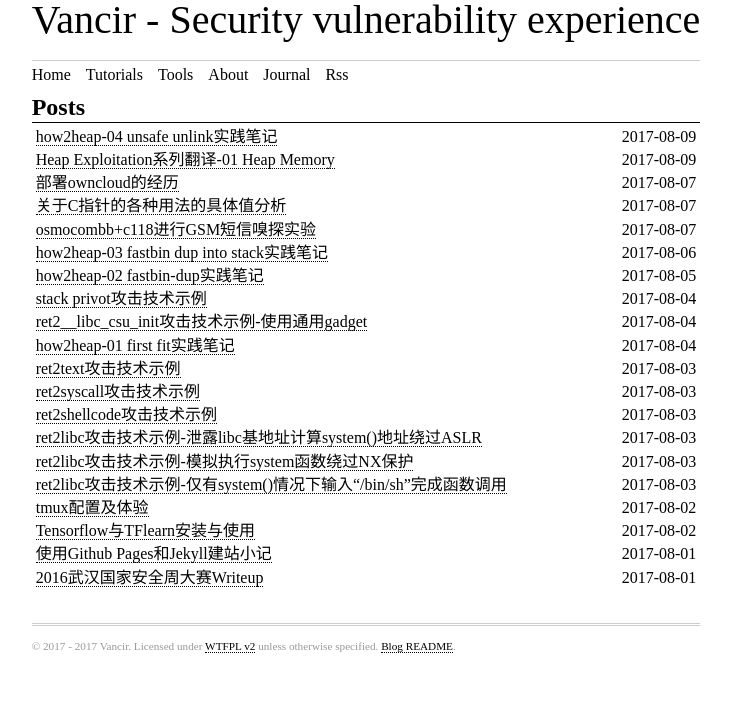
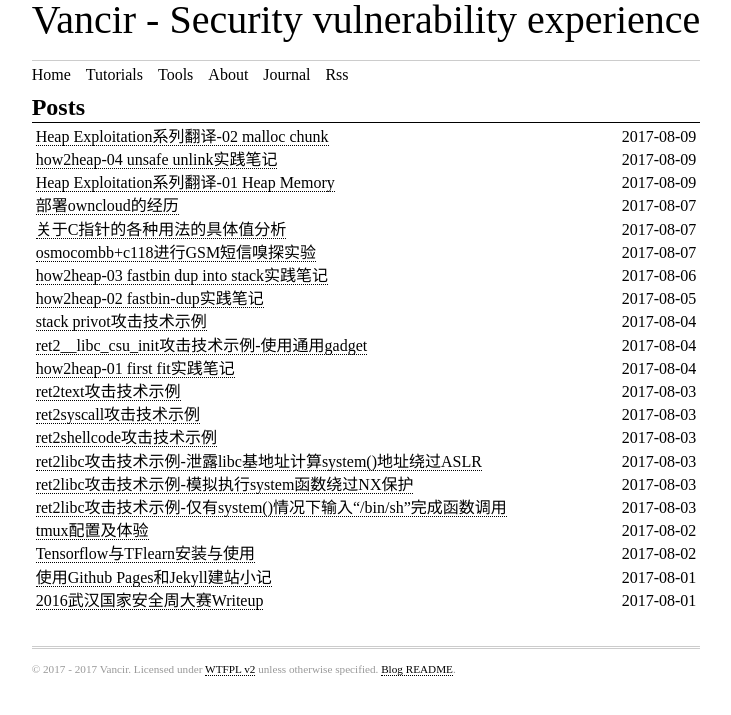
Before and after one commit to Trietptm-on-Coding-Algorithms/vancir.github.io, a Jekyll site: the page built from index.html, in a window 1280 px wide. Shown: the top 715 px of the page, without its empty margins (274-1005 px from the left). Built offline with Jekyll 4.4.1, drawn with Linux system fonts in a browser that asks for light colours; some web fonts are replaced; some of the changed lines change nothing that is shown.

Commit message:
added malloc chunk

````diff
--- /dev/null
+++ b/_posts/2017-08-09-malloc-chunk.md
@@ -0,0 +1,76 @@
+---
+title: Heap Exploitation系列翻译-02 malloc chunk
+time: 2017-08-09
+tags: [CTF, pwn, heap]
+layout: post
+categories: posts
+---
+
+# malloc_chunk
+
+以下结构体代表在内存中的一块特定堆块(chunk)，有些结构体成员对于已分配和未分配的堆块有着不同的意义。
+
+```c
+struct malloc_chunk {
+  INTERNAL_SIZE_T      mchunk_prev_size;  /* Size of previous chunk (if free).  */
+  INTERNAL_SIZE_T      mchunk_size;       /* Size in bytes, including overhead. */
+  struct malloc_chunk* fd;                /* double links -- used only if free. */
+  struct malloc_chunk* bk;
+  /* Only used for large blocks: pointer to next larger size.  */
+  struct malloc_chunk* fd_nextsize; /* double links -- used only if free. */
+  struct malloc_chunk* bk_nextsize;
+};
+
+typedef struct malloc_chunk* mchunkptr;
+```
+
+## Allocated chunk
+
+```
+    chunk-> +-+-+-+-+-+-+-+-+-+-+-+-+-+-+-+-+-+-+-+-+-+-+-+-+-+-+-+-+-+-+-+-+
+            |             Size of previous chunk, if unallocated (P clear)  |
+            +-+-+-+-+-+-+-+-+-+-+-+-+-+-+-+-+-+-+-+-+-+-+-+-+-+-+-+-+-+-+-+-+
+            |             Size of chunk, in bytes                     |A|M|P|
+      mem-> +-+-+-+-+-+-+-+-+-+-+-+-+-+-+-+-+-+-+-+-+-+-+-+-+-+-+-+-+-+-+-+-+
+            |             User data starts here...                          .
+            .                                                               .
+            .             (malloc_usable_size() bytes)                      .
+            .                                                               |
+nextchunk-> +-+-+-+-+-+-+-+-+-+-+-+-+-+-+-+-+-+-+-+-+-+-+-+-+-+-+-+-+-+-+-+-+
+            |             (size of chunk, but used for application data)    |
+            +-+-+-+-+-+-+-+-+-+-+-+-+-+-+-+-+-+-+-+-+-+-+-+-+-+-+-+-+-+-+-+-+
+            |             Size of next chunk, in bytes                |A|0|1|
+            +-+-+-+-+-+-+-+-+-+-+-+-+-+-+-+-+-+-+-+-+-+-+-+-+-+-+-+-+-+-+-+-+
+```
+
+要注意已分配堆块的数据是如何使用下一个堆块的第一个属性(`mchunk_prev_size`)的。`mem` 是返回给用户的指针。
+
+## Free chunk
+
+        chunk-> +-+-+-+-+-+-+-+-+-+-+-+-+-+-+-+-+-+-+-+-+-+-+-+-+-+-+-+-+-+-+-+-+
+                |             Size of previous chunk, if unallocated (P clear)  |
+                +-+-+-+-+-+-+-+-+-+-+-+-+-+-+-+-+-+-+-+-+-+-+-+-+-+-+-+-+-+-+-+-+
+        `head:' |             Size of chunk, in bytes                     |A|0|P|
+          mem-> +-+-+-+-+-+-+-+-+-+-+-+-+-+-+-+-+-+-+-+-+-+-+-+-+-+-+-+-+-+-+-+-+
+                |             Forward pointer to next chunk in list             |
+                +-+-+-+-+-+-+-+-+-+-+-+-+-+-+-+-+-+-+-+-+-+-+-+-+-+-+-+-+-+-+-+-+
+                |             Back pointer to previous chunk in list            |
+                +-+-+-+-+-+-+-+-+-+-+-+-+-+-+-+-+-+-+-+-+-+-+-+-+-+-+-+-+-+-+-+-+
+                |             Unused space (may be 0 bytes long)                .
+                .                                                               .
+                .                                                               |
+    nextchunk-> +-+-+-+-+-+-+-+-+-+-+-+-+-+-+-+-+-+-+-+-+-+-+-+-+-+-+-+-+-+-+-+-+
+        `foot:' |             Size of chunk, in bytes                           |
+                +-+-+-+-+-+-+-+-+-+-+-+-+-+-+-+-+-+-+-+-+-+-+-+-+-+-+-+-+-+-+-+-+
+                |             Size of next chunk, in bytes                |A|0|0|
+                +-+-+-+-+-+-+-+-+-+-+-+-+-+-+-+-+-+-+-+-+-+-+-+-+-+-+-+-+-+-+-+-+
+
+空闲的堆块会组成循环双向链表
+
+**P (PREV\_INUSE)**: 当前一个堆块(并非指链表中的前一个堆块，而是连续内存中的前一块内存)处于空闲状态该标志会被设置为0.最初始分配的第一个堆块默认设置该位为0，因为如果设置为1的话，我们就无法确定前一个堆块的大小。
+
+**M (IS\_MMAPPED)**: 该标志表示这个堆块是由 `mmap`方式申请得来。当该位设置为1时，其他两位标志会被忽略，因为通过`mmap`申请的堆块既不在arena中，也不是空闲的堆块
+
+**A (NON\_MAIN\_ARENA)**: 设置为0表示该堆块位于 main arena中，设置为1表示当前chunk在 thread arena中
+
+_Note_: 在fastbins中的堆块均视作已分配的堆块，因为它们没有和相邻的空闲块合并
--- a/tutorials.html
+++ b/tutorials.html
@@ -41,5 +41,6 @@
   <h1 id="section-2"><span class="header-section-number">3</span><< Heap Exploitation >> Series Translation</h1>
   <ol type="1">
     <li><a href="/posts/Heap-memory">Heap Exploitation系列翻译-01 Heap Memory</a></li>
+    <li><a href="/posts/malloc-chunk">Heap Exploitation系列翻译-01 malloc chunk</a></li>
   </ol>
 </article>
````
